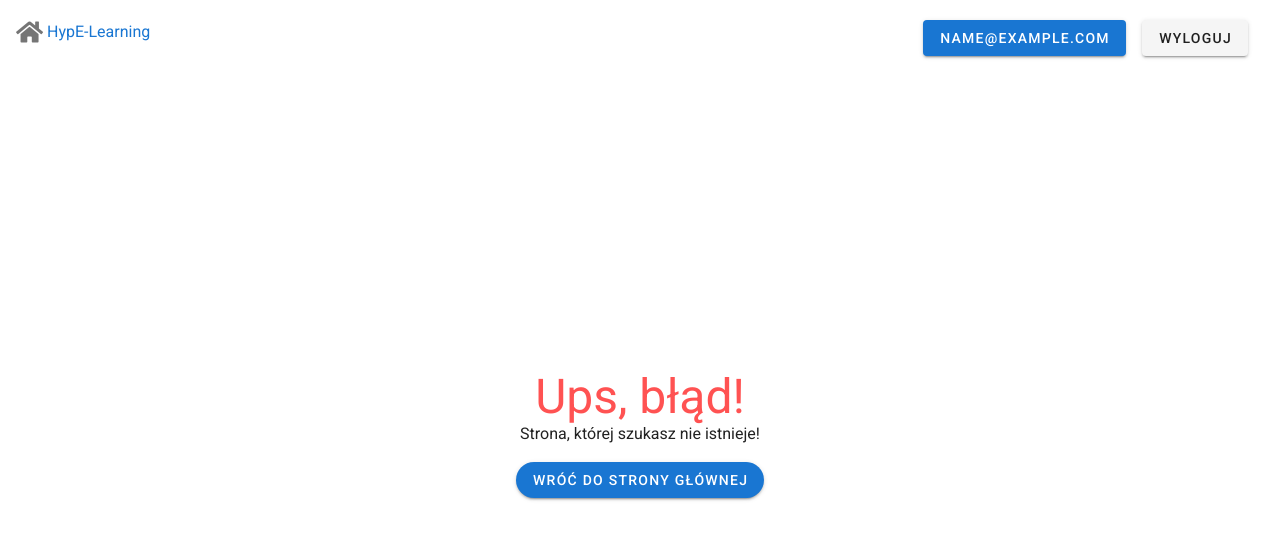
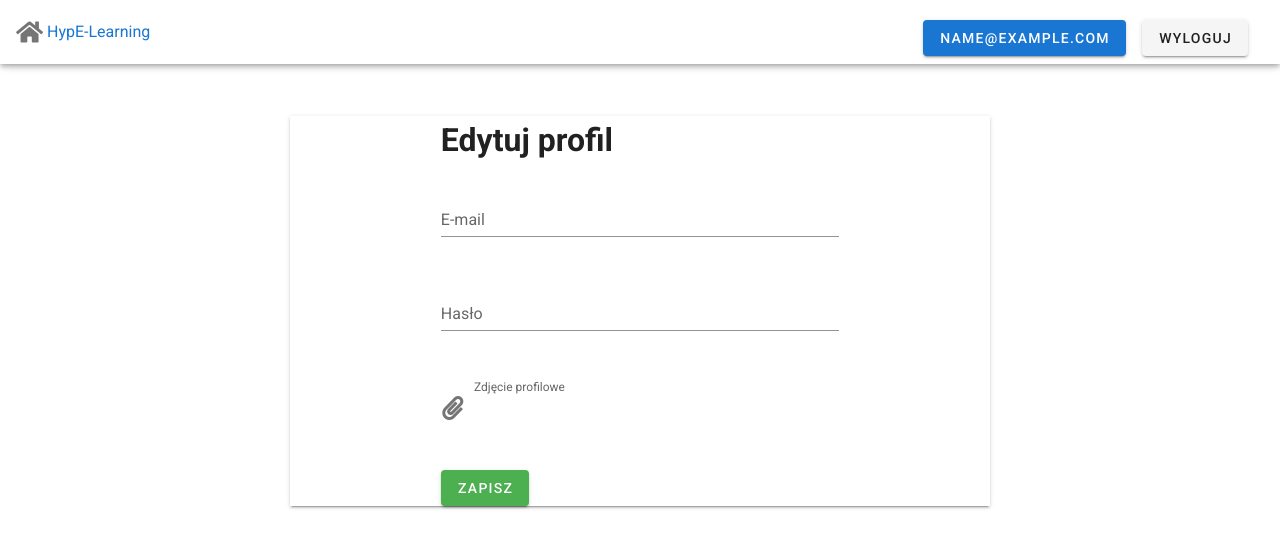
Before and after one commit to Hype-Learning/hypE-Learning-Web, a Vue app: page /profile/edit in a window 1280 px wide. Shown: the top 548 px of the page. Built offline with nearby package versions, Linux system fonts and the light colour scheme; sample sign-in values are in the browser's storage.

Commit message:
User can edit profile

```diff
--- /dev/null
+++ b/src/components/EditProfile.vue
@@ -0,0 +1,75 @@
+<template>
+  <div>
+    <v-form class="mt-10">
+      <v-container fill-height fluid>
+        <v-card class="mx-auto" max-width="700" tile>
+          <v-row justify="center" align="center">
+            <v-col cols="12" md="7"><h1>Edytuj profil</h1></v-col>
+
+            <v-col cols="12" md="7">
+              <v-text-field v-model="email" label="E-mail"></v-text-field>
+            </v-col>
+
+            <v-col cols="12" md="7">
+              <v-text-field v-model="password" label="Hasło"></v-text-field>
+            </v-col>
+
+            <v-col cols="12" md="7">
+              <v-file-input
+                v-model="file"
+                loading="true"
+                accept="image/*"
+                label="Zdjęcie profilowe"
+              ></v-file-input>
+            </v-col>
+
+            <v-col cols="12" md="7">
+              <v-btn color="success" class="mr-4" @click="editProfile">
+                Zapisz
+              </v-btn></v-col
+            >
+          </v-row>
+        </v-card>
+      </v-container>
+    </v-form>
+  </div>
+</template>
+
+<script>
+import axios from "axios";
+import { server } from "@/utils/helper";
+
+export default {
+  name: "EditProfile",
+  data() {
+    return {
+      userId: "",
+      email: "",
+      file: "",
+      password: "",
+    };
+  },
+
+  methods: {
+    editProfile: function() {
+      const userJson = localStorage.getItem("user");
+      const user = JSON.parse(userJson);
+      const token = user.token;
+      this.userId = user.id;
+      console.log(this.file);
+      const data = new FormData();
+      data.append("email", this.email);
+      data.append("password", this.password);
+      data.append("file", this.file);
+      axios
+        .put(`${server.baseURL}/users/${this.userId}`, data, {
+          headers: {
+            Authorization: ` Bearer ${token}`,
+          },
+        })
+        .then(this.$store.commit("logout"))
+        .then(this.$router.push({ name: "Home" }));
+    },
+  },
+};
+</script>
--- a/src/components/ShowCourse.vue
+++ b/src/components/ShowCourse.vue
@@ -23,12 +23,13 @@
                 <v-btn color="error" class="mr-4" @click="deleteCourse(id)">
                   Usuń kurs
                 </v-btn>
-              </template>
-              <router-link :to="{ name: 'EditCourse' }">
-                <v-btn color="warning" class="mr-4">
-                  Edytuj kurs
-                </v-btn>
-              </router-link></v-col
+
+                <router-link :to="{ name: 'EditCourse' }">
+                  <v-btn color="warning" class="mr-4">
+                    Edytuj kurs
+                  </v-btn>
+                </router-link>
+              </template></v-col
             >
           </v-card>
         </v-layout>
--- a/src/components/ShowProfile.vue
+++ b/src/components/ShowProfile.vue
@@ -15,9 +15,13 @@
               width="125"
             />
             <br />
-            <v-btn color="warning" class="mr-4">
-              Edytuj profil
-            </v-btn>
+
+            <router-link :to="{ name: 'EditProfile' }">
+              <v-btn color="warning" class="mr-4">
+                Edytuj profil
+              </v-btn>
+            </router-link>
+
             <br />
             <br />
             <template v-if="currentUser.role === 'student'">
--- a/src/router/index.js
+++ b/src/router/index.js
@@ -8,10 +8,10 @@ const routes = [
     path: "/",
     name: "Home",
     component: () => import("../views/Home.vue"),
-    meta: {
-      requiresAuth: true,
-      roles: ["instructor", "admin", "student"],
-    },
+    // meta: {
+    //   requiresAuth: true,
+    //   roles: ["instructor", "admin", "student"],
+    // },
   },
   {
     path: "/about",
@@ -68,6 +68,17 @@ const routes = [
       roles: ["instructor", "admin", "student"],
     },
   },
+
+  {
+    path: "/profile/edit",
+    name: "EditProfile",
+    component: () => import("../components/EditProfile.vue"),
+    meta: {
+      requiresAuth: true,
+      roles: ["instructor", "admin", "student"],
+    },
+  },
+
   {
     path: "/signin",
     name: "SignIn",
```
